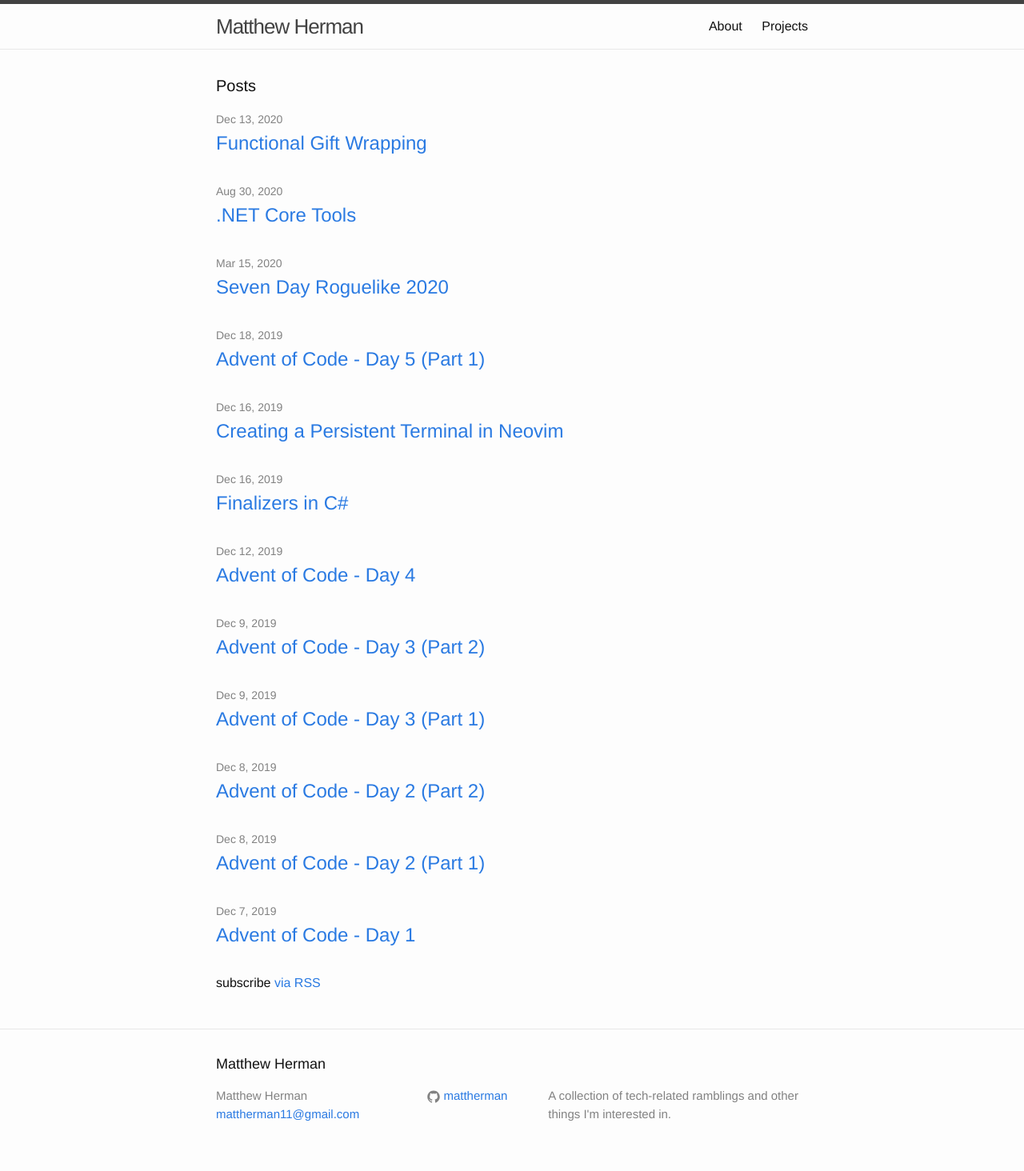
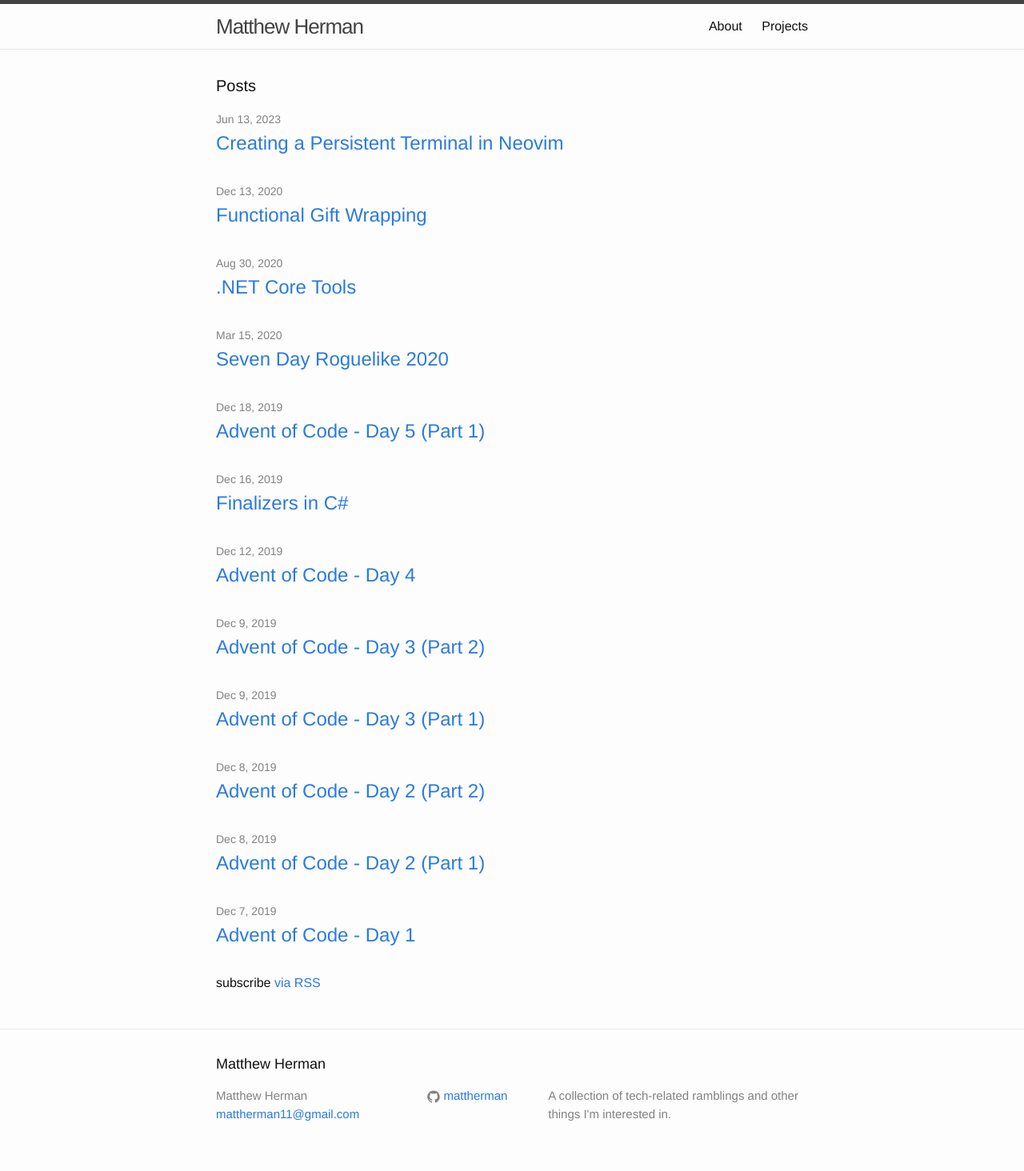
Before and after one commit to mattherman/website, a Jekyll site: the page built from index.html, in a window 1280 px wide. Shown: the whole page at 80% size. Built offline with Jekyll 4.4.1, drawn with Linux system fonts in a browser that asks for light colours.

Commit message:
Fixed type and date in neovim post

```diff
--- a/_posts/2023-06-12-nvim-persistent-terminal.markdown
+++ b/_posts/2023-06-12-nvim-persistent-terminal.markdown
@@ -1,7 +1,7 @@
 ---
 layout: post
 title:  "Creating a Persistent Terminal in Neovim"
-date:   2019-12-16 14:55:00 -0500
+date:   2023-06-12 19:40:00 -0500
 categories: [programming]
 tags: [programming neovim]
 ---
```
Also changed, not shown: other parts of _posts/2023-06-12-nvim-persistent-terminal.markdown (+1 -1 lines).
